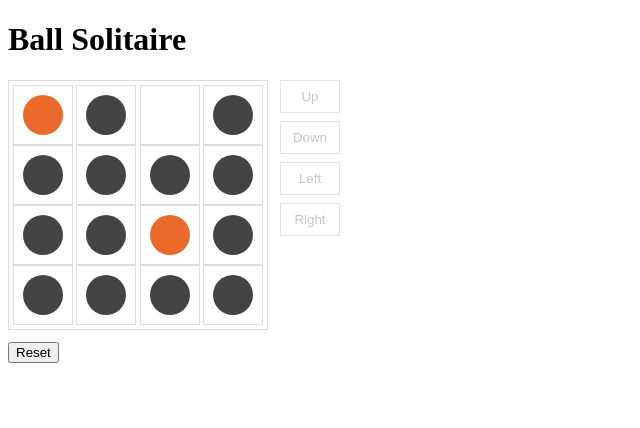
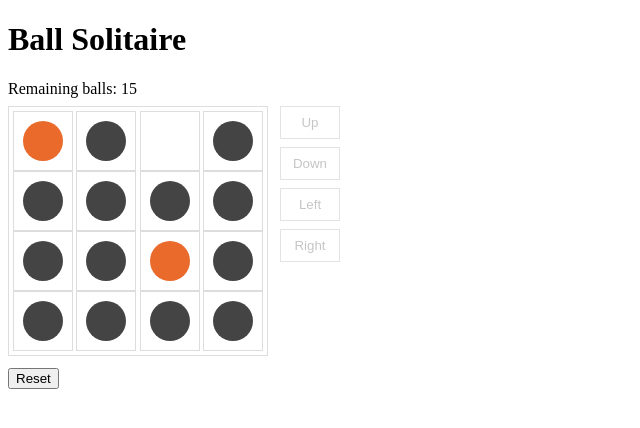
Before and after one commit to ryym/ball-solitaire, a React app: page / in a window 1280 px wide. Shown: the top 428 px of the page, without its empty margins (0-640 px from the left). Built offline with nearby package versions, Linux system fonts and the light colour scheme.

Commit message:
feat: Show remaining ball count

```diff
--- a/src/components/Game.tsx
+++ b/src/components/Game.tsx
@@ -8,6 +8,7 @@ import { DirectionSelect } from './DirectionSelect';
 interface GameState {
   readonly board: BoardType;
   readonly selectedAddress: Address | null;
+  readonly remainingBallCount: number;
   readonly movableAddresses: Set<Address>;
   readonly possibleDirs: Set<Direction>;
   readonly moveSelectedBall: (dir: Direction) => void;
@@ -19,6 +20,7 @@ export function Game() {
   const state = useGameState();
   return (
     <div>
+      <div className={styles.ballCount}>Remaining balls: {state.remainingBallCount}</div>
       <div className={styles.game}>
         <Board
           board={state.board}
@@ -38,6 +40,8 @@ export function Game() {
 const useGameState = (): GameState => {
   const [board, setBoard] = useState(() => createBoard(4, 2));
   const [selectedAddress, setSelectedAddress] = useState<Address | null>(null);
+
+  const remainingBallCount = board.cells.filter((c) => c === 'Ball').length;
 
   const movableAddresses = new Set(getMovableAddresses(board));
 
@@ -65,6 +69,7 @@ const useGameState = (): GameState => {
 
   return {
     board,
+    remainingBallCount,
     selectedAddress,
     movableAddresses,
     possibleDirs,
@@ -75,6 +80,10 @@ const useGameState = (): GameState => {
 };
 
 const styles = {
+  ballCount: css({
+    marginBottom: '8px',
+  }),
+
   game: css({
     display: 'flex',
     marginBottom: '12px',
```
